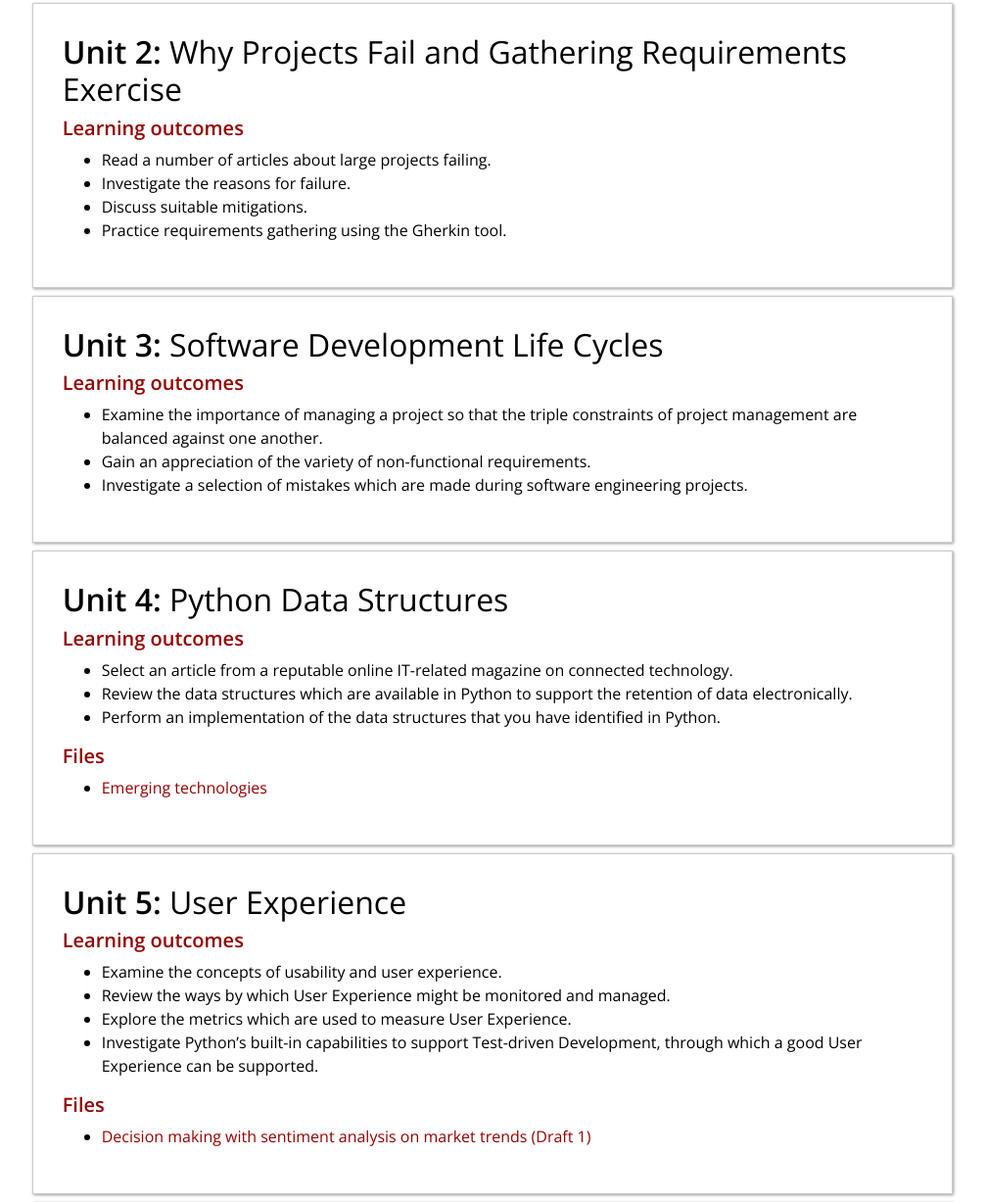
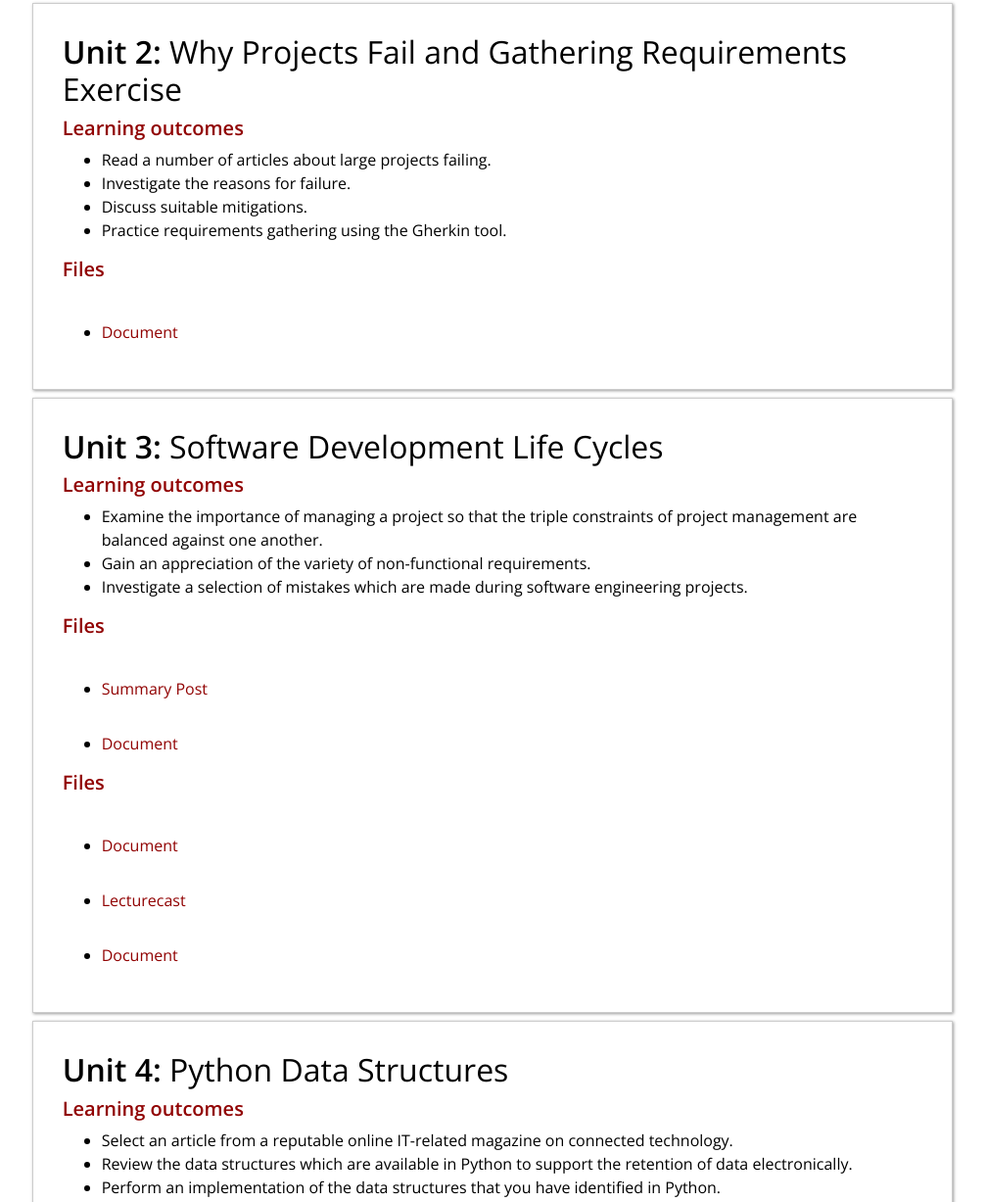
Before and after one commit to apuleyo3/apuleyo3.github.io, a website: page sepcom.html in a window 1280 px wide. Shown: the part 812-2039 px from the top of the page at 98% size, without its empty margins (122-1129 px from the left). Drawn offline with nearby package versions, Linux system fonts and the light colour scheme.

Commit message:
Changes on files for unit 3 and 5

```diff
--- a/sepcom.html
+++ b/sepcom.html
@@ -84,7 +84,7 @@
 							</ul>
 							<h5>Files</h5>
 							<ul>
-                                <label> First submission (Colaborative Discussion)</label>
+                                <label>Artifact</label>
 								<li><a href="https://docs.google.com/document/d/11mLSkBaJkEj4-vSY-TMBGSb4eoppL9j--nFqzXmfdv0/edit?usp=sharing" target="_blank">Summary Post</a></li>
                                 <label>Reflection</label>
                                 <li><a href="https://docs.google.com/document/d/11-JLnJ8Dw9ratLoGWiCM9h4-ZEdl6LrVlfQnZ8Ft2tM/edit?usp=sharing" target="blank">Document</a></li>
@@ -99,6 +99,11 @@
 								<li>Discuss suitable mitigations.</li>
 								<li>Practice requirements gathering using the Gherkin tool.</li>
 							</ul>
+							<h5>Files</h5>
+							<ul>
+                                <label>Reflection</label>
+                                <li><a href="https://docs.google.com/document/d/1N0TuVbN0dxiOPLcgiGues2xqCh4NiBLXq-IwUa5kxpo/edit?usp=sharing" target="blank">Document</a></li>
+							</ul>
 						</div>
 						<div id="m1-u3" class="module-item mb-2 container col-12">
 							<h2><b>Unit 3:</b> Software Development Life Cycles</h2>
@@ -108,6 +113,22 @@
 								<li>Gain an appreciation of the variety of non-functional requirements. </li>
 								<li>Investigate a selection of mistakes which are made during software engineering projects.</li>
 							</ul>
+							<h5>Files</h5>
+							<ul>
+                                <label> First submission (Colaborative Discussion)</label>
+								<li><a href="https://docs.google.com/document/d/11mLSkBaJkEj4-vSY-TMBGSb4eoppL9j--nFqzXmfdv0/edit?usp=sharing" target="_blank">Summary Post</a></li>
+                                <label>Reflection</label>
+                                <li><a href="https://docs.google.com/document/d/11-JLnJ8Dw9ratLoGWiCM9h4-ZEdl6LrVlfQnZ8Ft2tM/edit?usp=sharing" target="blank">Document</a></li>
+							</ul>
+							<h5>Files</h5>
+							<ul>
+                                <label>Reflection</label>
+                                <li><a href="https://docs.google.com/document/d/1YQsys57-AJ_JakcFiJGAS8vvgQaeELUEA9GwIqTgLr4/edit?usp=sharing" target="blank">Document</a></li>
+								<label>Notes</label>
+								<li><a href="https://docs.google.com/document/d/1zUErbX6fKBrZytJYnWG3h3L4KhVUXTMUBor4zLHwlis/edit?usp=sharing">Lecturecast</a></li>
+								<label>Proposed requirements</label>
+								<li><a href="https://docs.google.com/document/d/1rvJ7pjq5tCO3tWpdwq97WsP2cDmzUr_UGvNC9vfc2BA/edit?usp=sharing">Document</a></li>
+							</ul>
 						</div>
 						<div id="m1-u4" class="module-item mb-2 container col-12">
 							<h2><b>Unit 4:</b>  Python Data Structures</h2>
@@ -116,10 +137,6 @@
 								<li>Select an article from a reputable online IT-related magazine on connected technology.</li>
 								<li>Review the data structures which are available in Python to support the retention of data electronically. </li>
 								<li>Perform an implementation of the data structures that you have identified in Python. </li>
-							</ul>
-							<h5>Files</h5>
-							<ul>
-								<li><a href="/files/Emerging technologies.pdf" target="_blank">Emerging technologies</a></li>
 							</ul>
 						</div>
 						<div id="m1-u5" class="module-item mb-2 container col-12">
@@ -133,6 +150,7 @@
 							</ul>
 							<h5>Files</h5>
 							<ul>
+								<label></label>
 								<li><a href="/files/vic_decision_making_draft_1.pdf" target="_blank">Decision making with sentiment analysis on market trends (Draft 1)</a></li>
 							</ul>
 						</div>
@@ -142,7 +160,7 @@
 							<ul>
 								<li>Investigate the test-driven development of an application in Python which makes use of pytest.</li>
 								<li>Examine the role responsibilities of a User Experience researcher.</li>
-								<li>Consider the impact of emotional reactions on user experience.</li>
+								<li>Consider the impact of emotional reactions ons user experience.</li>
 							</ul>
 							<h5>Files</h5>
 							<ul>
```
